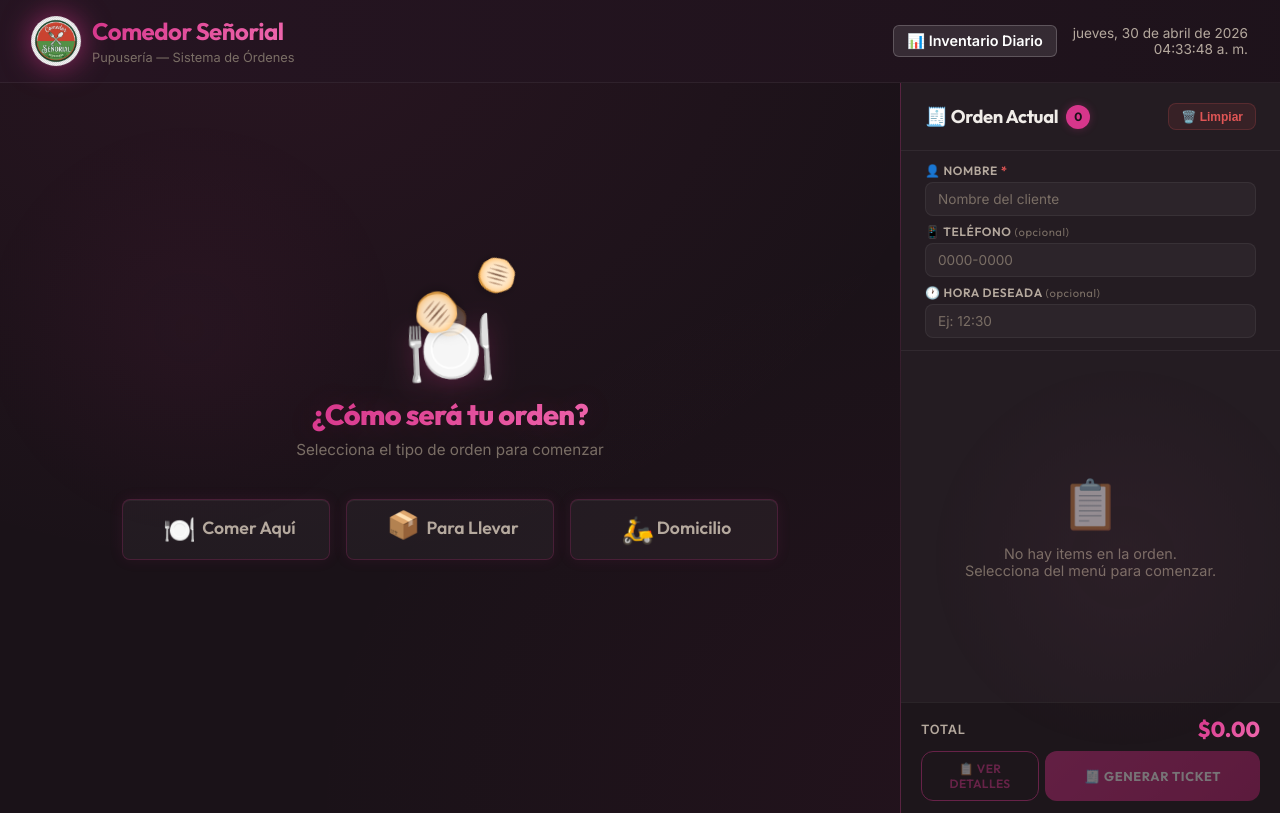
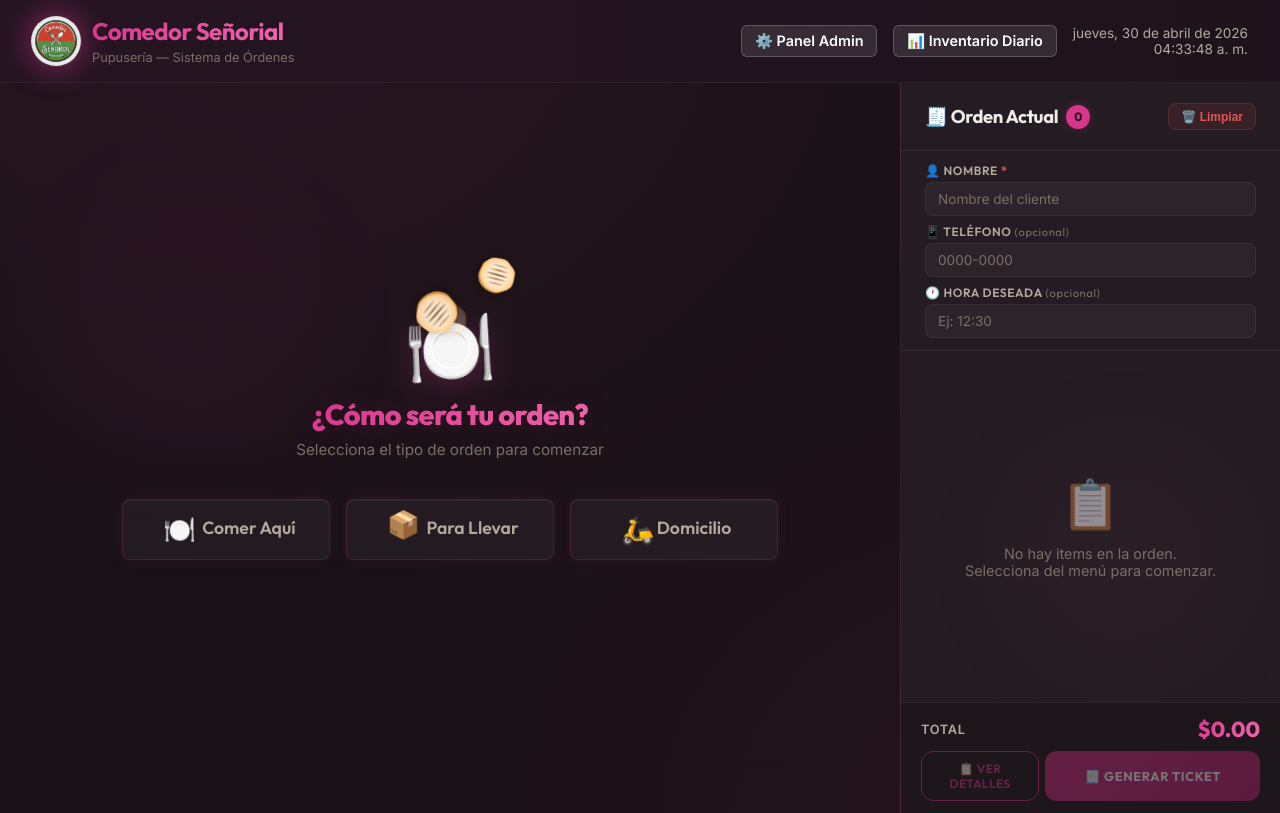
Before and after one commit to sandoval999-hub/sitio-restaurante, a PHP site: page / in a window 1280 px wide. Run offline with PHP 8.4, Linux system fonts and the light colour scheme.

Commit message:
Agregado boton para Panel de Administrador en el index

```diff
--- a/index.php
+++ b/index.php
@@ -26,6 +26,9 @@
       <button id="btnVolver" onclick="goBackToOrderType()"
         style="display:none; background: rgba(255,255,255,0.15); padding: 0.4rem 0.8rem; border-radius: 6px; color: white; font-weight: 700; font-size: 0.9rem; border: 1px solid rgba(255,255,255,0.3); cursor: pointer; font-family: 'Outfit', sans-serif;">⬅
         Volver</button>
+      <a href="admin_login.php"
+        style="background: rgba(255,255,255,0.1); padding: 0.4rem 0.8rem; border-radius: 6px; text-decoration: none; color: white; font-weight: 600; font-size: 0.9rem; border: 1px solid rgba(255,255,255,0.2);">⚙️
+        Panel Admin</a>
       <a href="inventario.php?logout=1"
         style="background: rgba(255,255,255,0.1); padding: 0.4rem 0.8rem; border-radius: 6px; text-decoration: none; color: white; font-weight: 600; font-size: 0.9rem; border: 1px solid rgba(255,255,255,0.2);">📊
         Inventario Diario</a>
```
